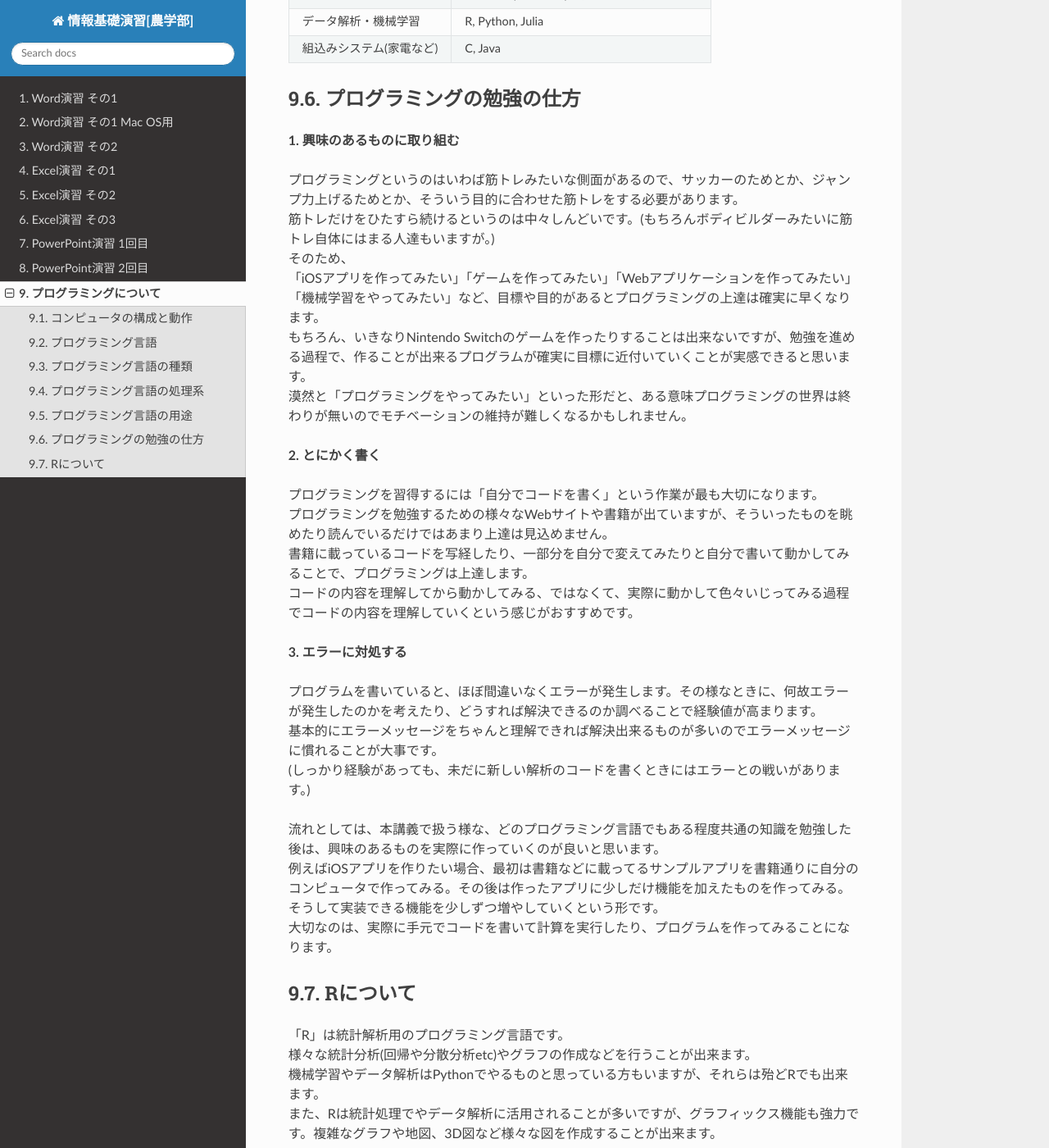
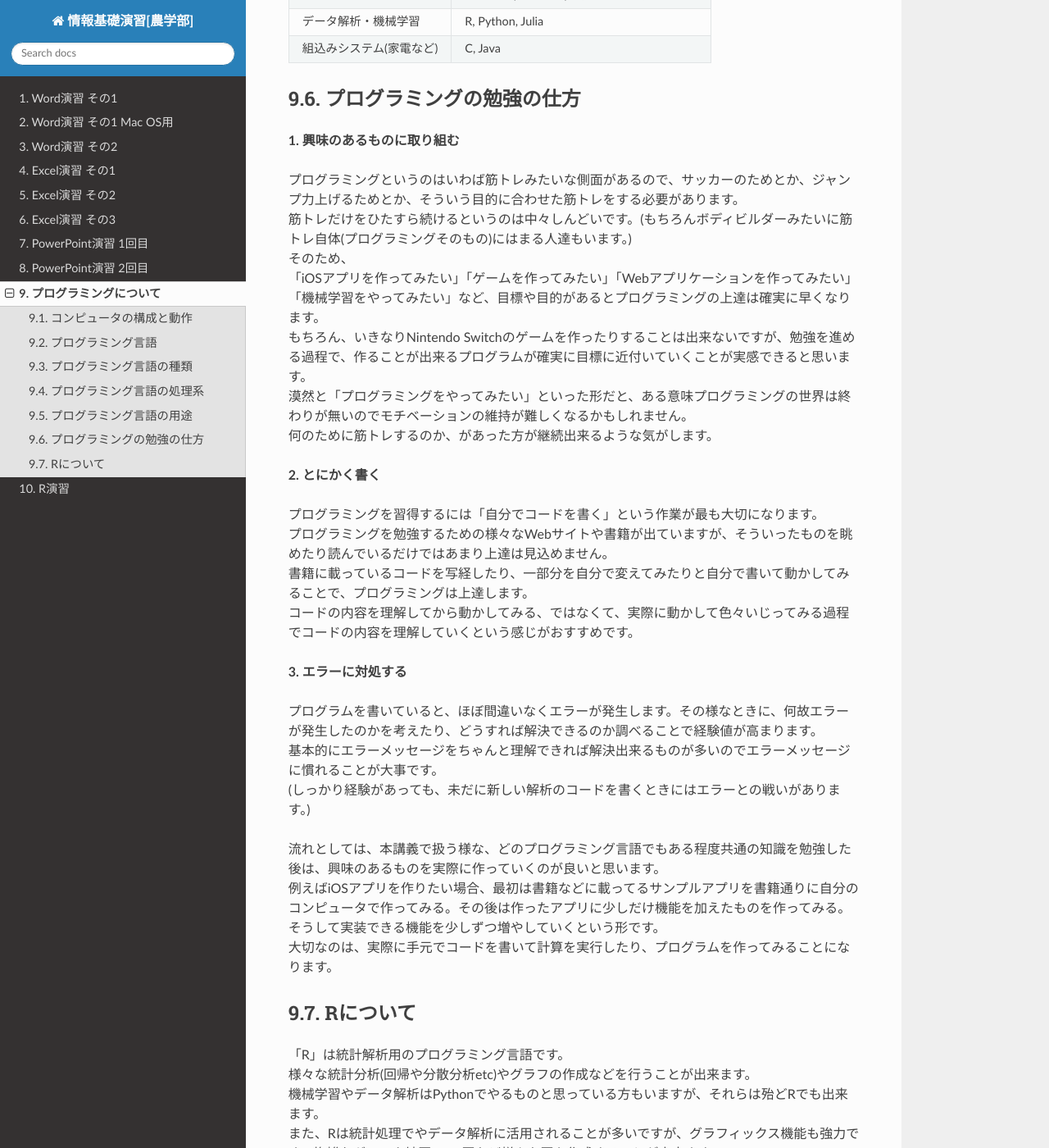
Before and after one commit to slt666666/basic_informatics_2022, a Sphinx documentation site: the page built from source/programming.rst, in a window 1280 px wide and 1400 px high, scrolled down 2476 px. Shown: the whole window at 82% size. Built offline with Sphinx 7.4.7 and the Read the Docs theme 2.0.0, drawn with Linux system fonts in a browser that asks for light colours.

Commit message:
add R programming page

```diff
--- a/source/index.rst
+++ b/source/index.rst
@@ -40,6 +40,7 @@
    powerpoint_1
    powerpoint_2
    programming
+   R_1
 
 講義の進行に応じて随時ページを追加していきます。
 
--- a/source/programming.rst
+++ b/source/programming.rst
@@ -79,11 +79,12 @@
 **1. 興味のあるものに取り組む**
 
 | プログラミングというのはいわば筋トレみたいな側面があるので、サッカーのためとか、ジャンプ力上げるためとか、そういう目的に合わせた筋トレをする必要があります。
-| 筋トレだけをひたすら続けるというのは中々しんどいです。(もちろんボディビルダーみたいに筋トレ自体にはまる人達もいますが。)
+| 筋トレだけをひたすら続けるというのは中々しんどいです。(もちろんボディビルダーみたいに筋トレ自体(プログラミングそのもの)にはまる人達もいます。)
 | そのため、
 | 「iOSアプリを作ってみたい」「ゲームを作ってみたい」「Webアプリケーションを作ってみたい」「機械学習をやってみたい」など、目標や目的があるとプログラミングの上達は確実に早くなります。
 | もちろん、いきなりNintendo Switchのゲームを作ったりすることは出来ないですが、勉強を進める過程で、作ることが出来るプログラムが確実に目標に近付いていくことが実感できると思います。
 | 漠然と「プログラミングをやってみたい」といった形だと、ある意味プログラミングの世界は終わりが無いのでモチベーションの維持が難しくなるかもしれません。
+| 何のために筋トレするのか、があった方が継続出来るような気がします。
 
 **2. とにかく書く**
 
```
Also changed, not shown: source/R_1.rst (added, +27 -0 lines).
